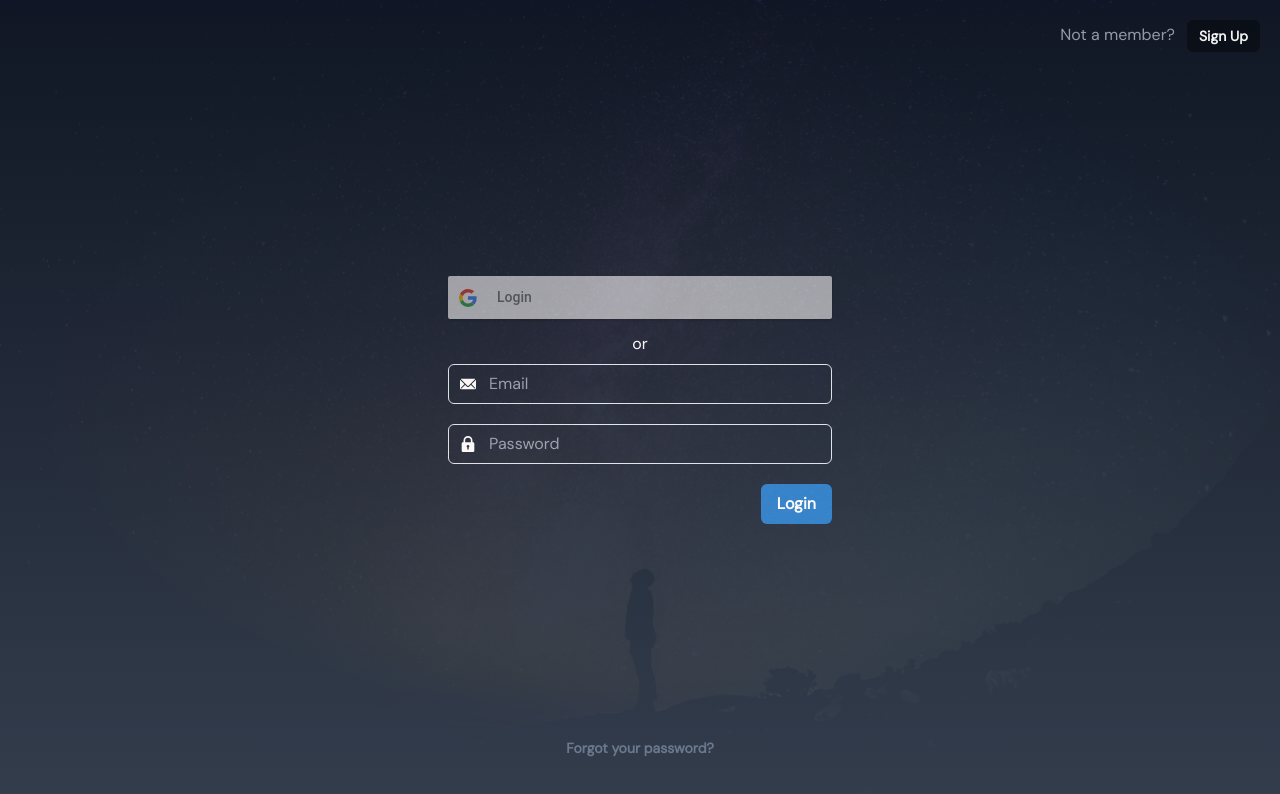
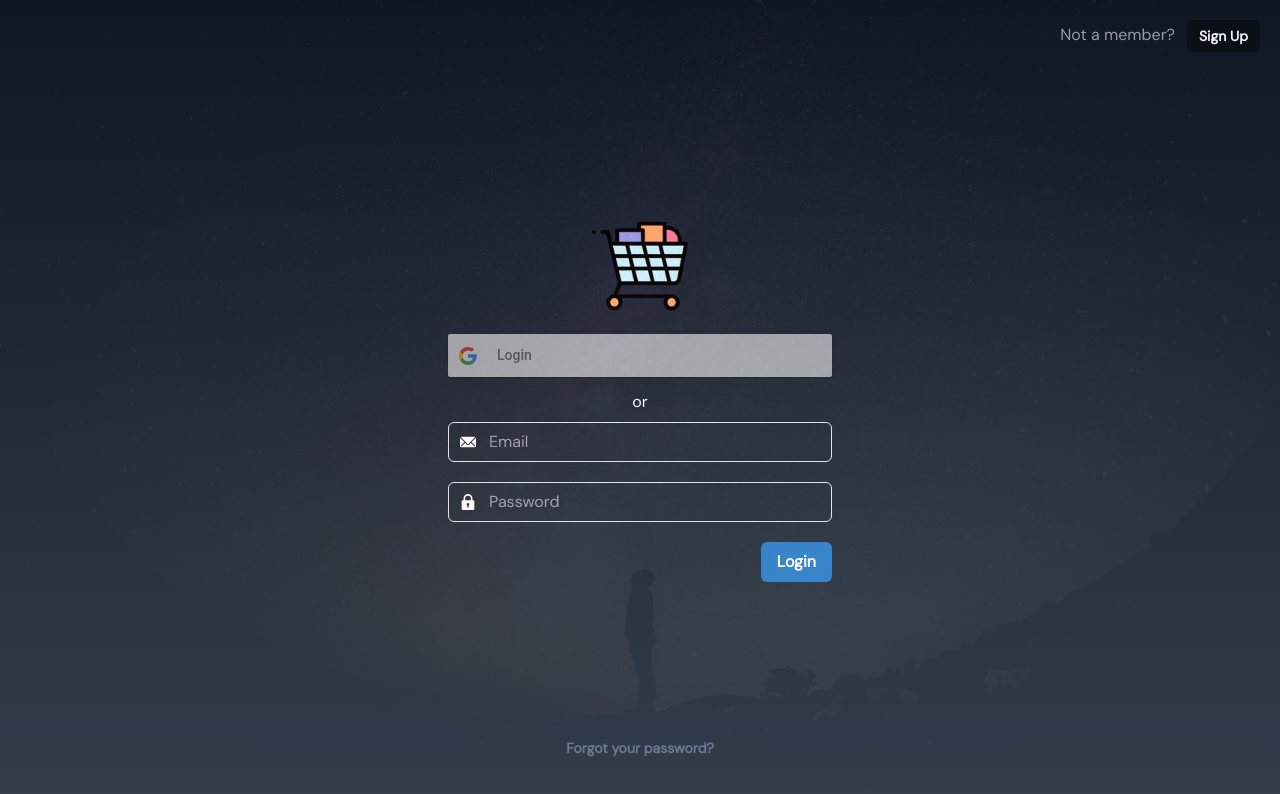
Before and after one commit to gyanendraknojiya/UniCart, a React (Create React App) app in the folder client/: page /login in a window 1280 px wide. Shown: the top 794 px of the page. Built offline with nearby package versions, Linux system fonts and the light colour scheme; no server answers.

Commit message:
logo added on Login and signup page

```diff
--- a/client/src/components/header.js
+++ b/client/src/components/header.js
@@ -1,5 +1,5 @@
 import { Icon } from '@chakra-ui/icons';
-import { Avatar, AvatarBadge, Button, Container } from '@chakra-ui/react';
+import { Avatar, AvatarBadge, Button, Container, Image } from '@chakra-ui/react';
 import { FaShoppingCart } from 'react-icons/fa';
 import { FiLogOut } from 'react-icons/fi';
 import { useDispatch, useSelector } from 'react-redux';
@@ -22,7 +22,7 @@ const Header = () => {
       <Container maxW="6xl">
         <nav className="flex py-2 items-center">
           <Link to="/">
-            <img src={logo} alt="logo" className="h-12" />
+            <Image src={logo} alt="logo" className="h-12" />
           </Link>
           <div className="ml-auto flex items-center">
             <Button className="mr-4" colorScheme="purple" variant="ghost">
--- a/client/src/pages/auth/login.js
+++ b/client/src/pages/auth/login.js
@@ -1,10 +1,11 @@
 import { EmailIcon, LockIcon } from '@chakra-ui/icons';
-import { Button, InputGroup, InputLeftElement, Stack } from '@chakra-ui/react';
+import { Button, Image, InputGroup, InputLeftElement, Stack } from '@chakra-ui/react';
 import { GoogleLogin } from 'react-google-login';
 import { useDispatch } from 'react-redux';
 import { useNavigate } from 'react-router-dom';
 import { reduxForm } from 'redux-form';
 import * as yup from 'yup';
+import logo from 'assets/logo.png';
 import CustomInput from 'components/customInput';
 import ROUTES from 'config/routes.json';
 import AuthLayout from 'layouts/authLayout';
@@ -31,6 +32,7 @@ const Login = ({ handleSubmit }) => {
             Sign Up
           </Button>
         </div>
+        <Image src={logo} alt="logo" className="h-24 mx-auto mb-5" />
         <form onSubmit={handleSubmit(handleLogin)}>
           <GoogleLogin
             clientId="658977310896-knrl3gka66fldh83dao2rhgbblmd4un9.apps.googleusercontent.com"
--- a/client/src/pages/auth/signup.js
+++ b/client/src/pages/auth/signup.js
@@ -1,5 +1,5 @@
 import { EmailIcon, LockIcon } from '@chakra-ui/icons';
-import { Button, Icon, Input, InputGroup, InputLeftElement, Stack } from '@chakra-ui/react';
+import { Button, Icon, Image, Input, InputGroup, InputLeftElement, Stack } from '@chakra-ui/react';
 import moment from 'moment';
 import { useEffect, useState } from 'react';
 import DatePicker from 'react-datepicker';
@@ -9,6 +9,7 @@ import { useDispatch, useSelector } from 'react-redux';
 import { useNavigate } from 'react-router-dom';
 import { SubmissionError, reduxForm } from 'redux-form';
 import * as yup from 'yup';
+import logo from 'assets/logo.png';
 import CustomInput from 'components/customInput';
 import ROUTES from 'config/routes.json';
 import AuthLayout from 'layouts/authLayout';
@@ -62,6 +63,7 @@ const SignUp = ({ handleSubmit }) => {
             Login
           </Button>
         </div>
+        <Image src={logo} alt="logo" className="h-24 mx-auto mb-5" />
         <form onSubmit={handleSubmit(handleUserSubmit)}>
           <Stack spacing={5}>
             <InputGroup>
```
